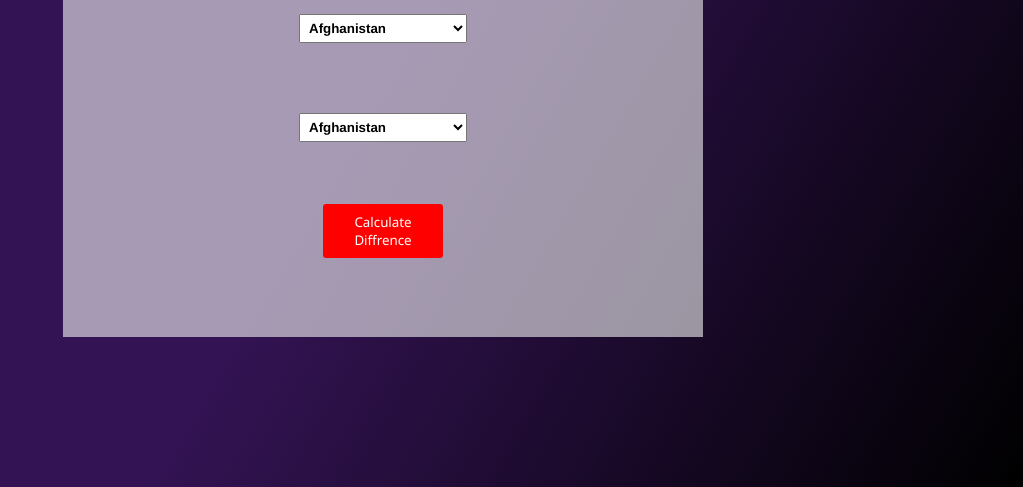
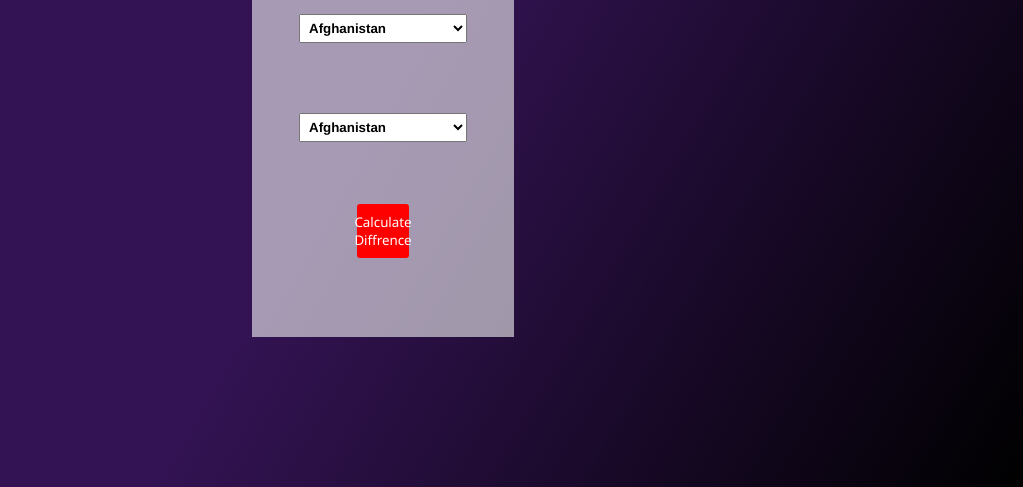
Before and after one commit to ZaryabDogar/DiffTimeZONE, a plain HTML site: page index.html in a window 1280 px wide. Shown: the part 313-800 px from the top of the page, without its empty margins (257-1280 px from the left). Drawn offline with Linux system fonts and the light colour scheme.

Commit message:
Update style.css

```diff
--- a/style.css
+++ b/style.css
@@ -17,8 +17,7 @@ body{
     }
 .container{
     display: flex;
-    width: 50%;
-    min-width: 40%;
+
     align-content: center;
     flex-direction: column;
     flex-wrap: wrap;
```
